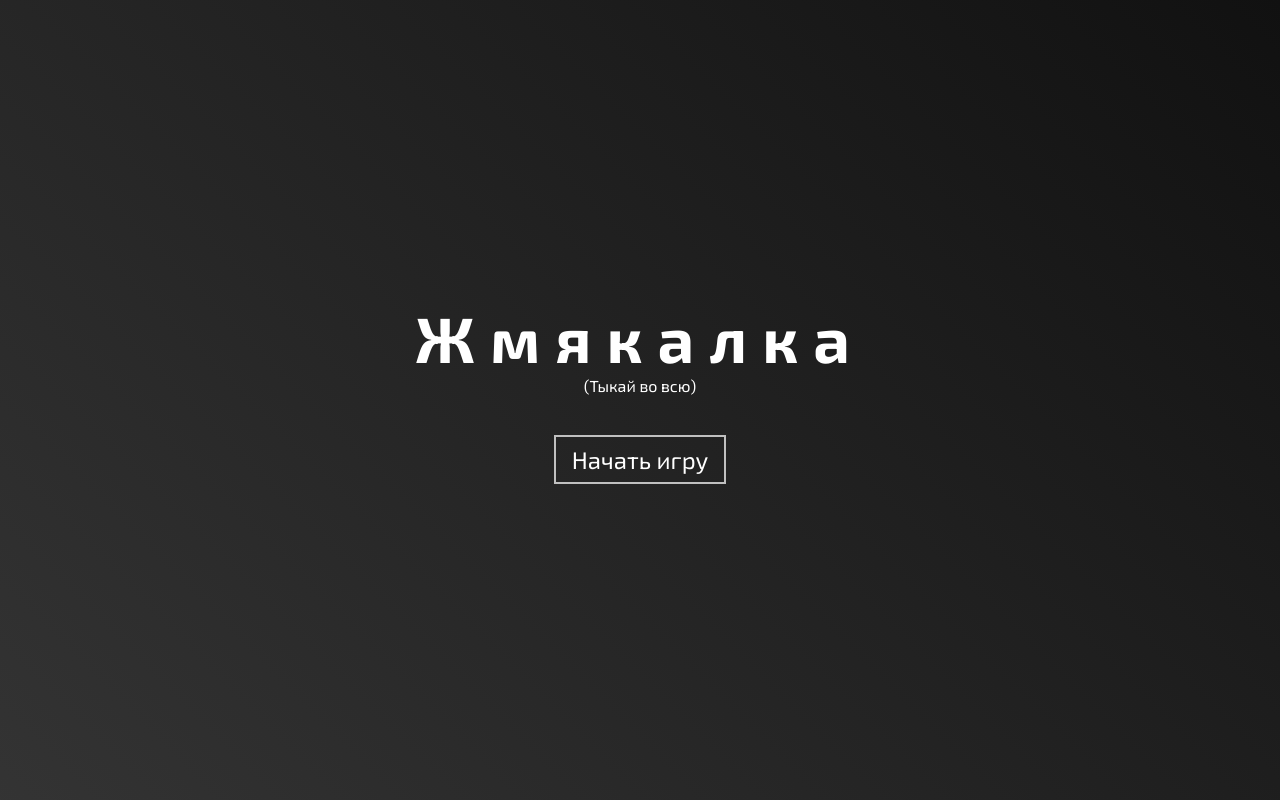
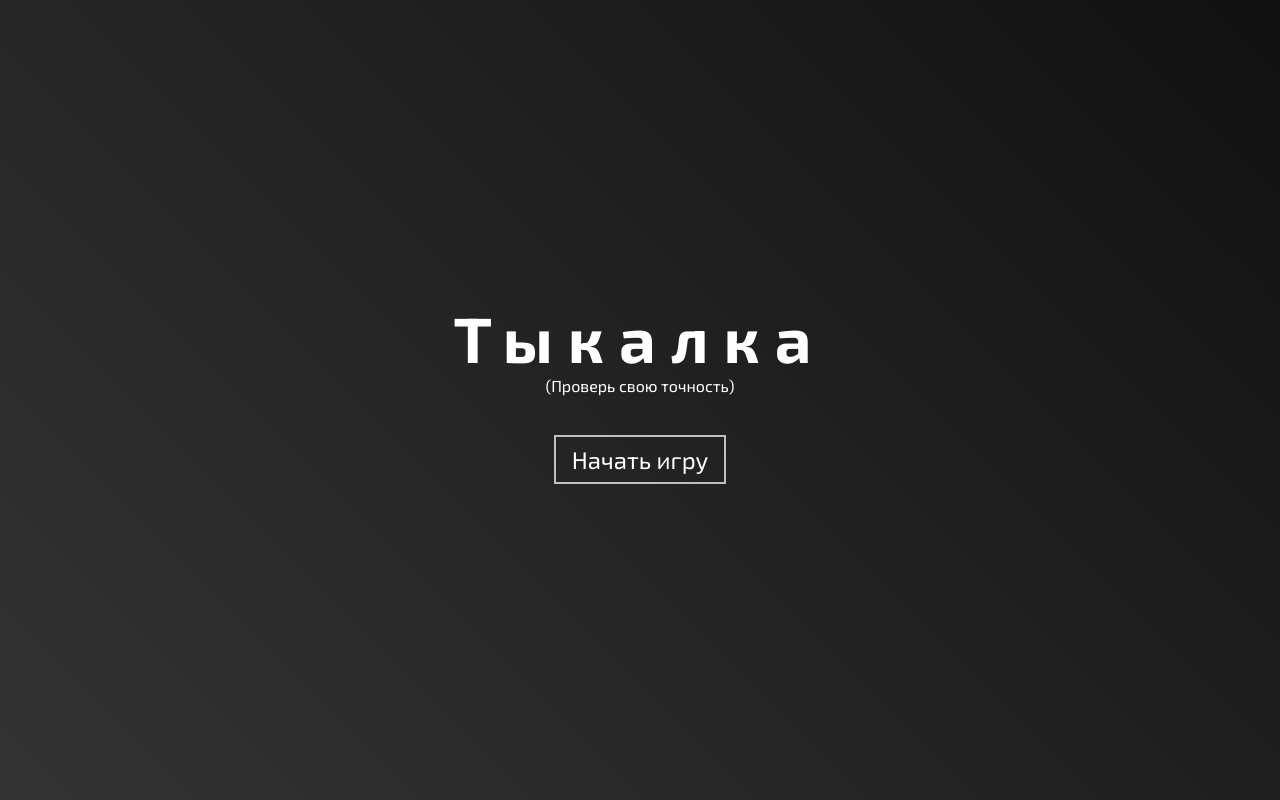
Before and after one commit to Eugene-gif/MiniGame, a plain HTML site: page index.html in a window 1280 px wide. Shown: the top 800 px of the page. Drawn offline with Linux system fonts and the light colour scheme.

Commit message:
Вернул старое название

```diff
--- a/index.html
+++ b/index.html
@@ -11,8 +11,8 @@
 
 <body>
   <div class="screen">
-    <h1 class="heading">Жмякалка</h1>
-    <p class="slogan">(Тыкай во всю)</p>
+    <h1 class="heading">Тыкалка</h1>
+    <p class="slogan">(Проверь свою точность)</p>
     <a href="#" id="start" class="start">Начать игру</a>
   </div>
 
```
